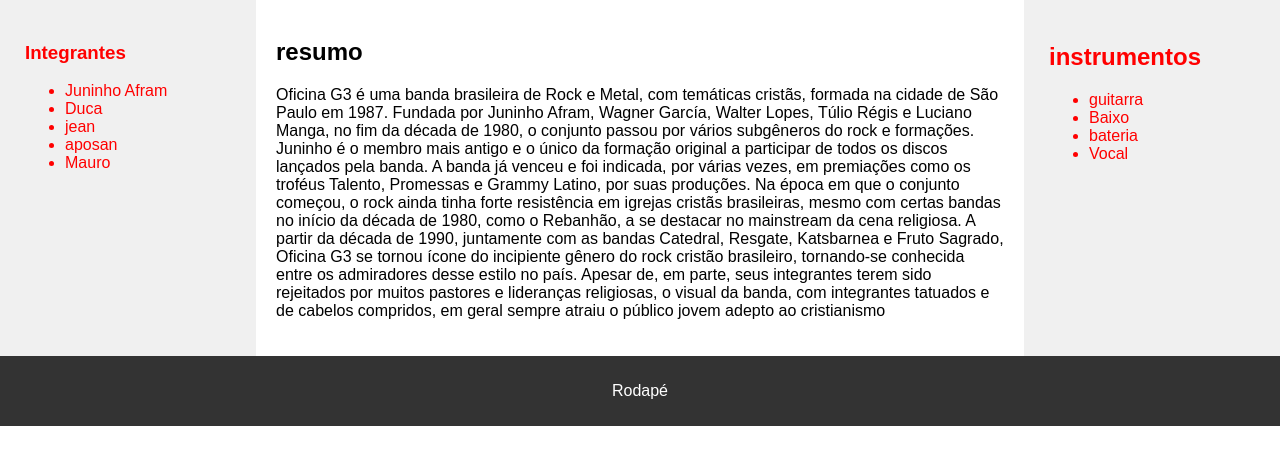
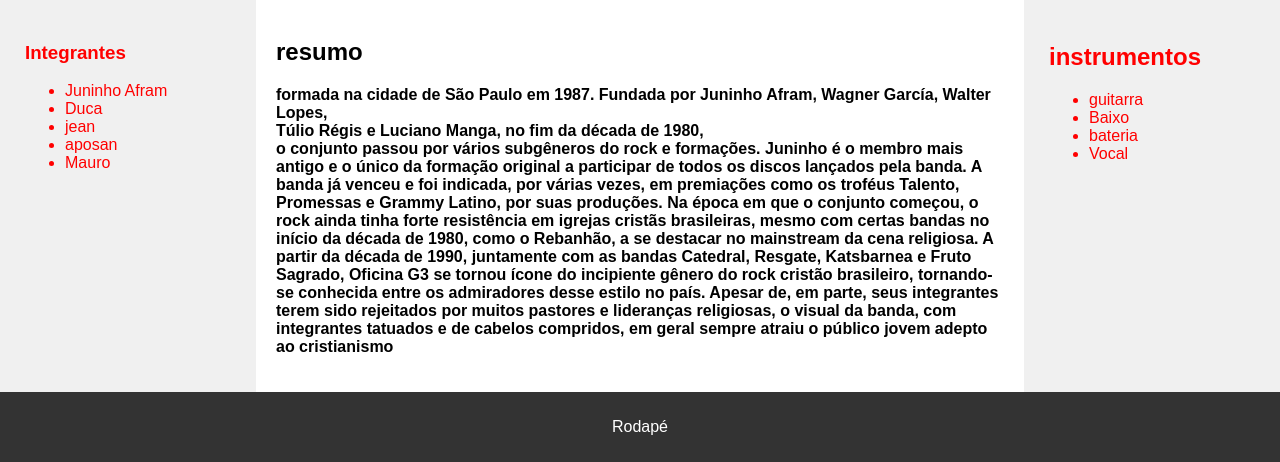
Before and after one commit to Miochelt-BR/SANKHYA, a plain HTML site: page exercicioaula2/exercicio_1.html in a window 1280 px wide. Shown: the part 502-964 px from the top of the page. Before the commit the page ends 928 px from the top, so only its background shows below. Drawn offline with Linux system fonts and the light colour scheme.

Commit message:
atualização1

```diff
--- a/exercicioaula2/exercicio_1.html
+++ b/exercicioaula2/exercicio_1.html
@@ -29,14 +29,15 @@
             </aside>
             <main>
                 <h2>resumo</h2>
-                <p>Oficina G3 é uma banda brasileira de Rock e Metal, com temáticas cristãs,
-                    formada na cidade de São Paulo em 1987. Fundada por Juninho Afram, Wagner García, Walter Lopes,
-                    Túlio Régis e Luciano Manga, no fim da década de 1980, o conjunto passou por vários subgêneros do rock e formações.
+               <strong>
+                    formada na cidade de São Paulo em 1987. Fundada por Juninho Afram, Wagner García, Walter Lopes,<BR>
+                    Túlio Régis e Luciano Manga, no fim da década de 1980, <BR>o conjunto passou por vários subgêneros do rock e formações.
                     Juninho é o membro mais antigo e o único da formação original a participar de todos os discos lançados pela banda.
                      A banda já venceu e foi indicada, por várias vezes, em premiações como os troféus Talento, Promessas e Grammy Latino, por suas produções.
 
                     Na época em que o conjunto começou, o rock ainda tinha forte resistência em igrejas cristãs brasileiras, mesmo com certas bandas no início da década de 1980, como o Rebanhão, a se destacar no mainstream da cena religiosa. A partir da década de 1990, juntamente com as bandas Catedral, Resgate, Katsbarnea e Fruto Sagrado, Oficina G3 se tornou ícone do incipiente gênero do rock cristão brasileiro, tornando-se conhecida entre os admiradores desse estilo no país. Apesar de, em parte, seus integrantes
                     terem sido rejeitados por muitos pastores e lideranças religiosas, o visual da banda, com integrantes tatuados e de cabelos compridos, em geral sempre atraiu o público jovem adepto ao cristianismo</p>
+                    </STRong>
             </main>
             <aside>
                 <h2>instrumentos</h2>
```
